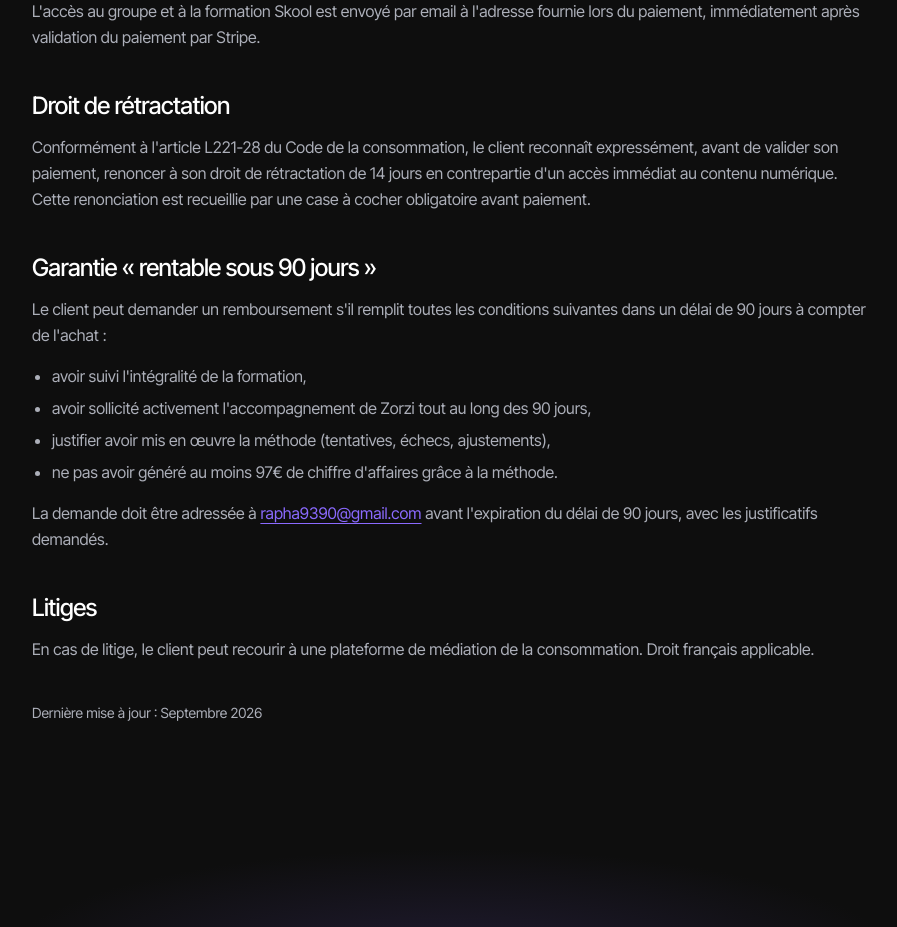
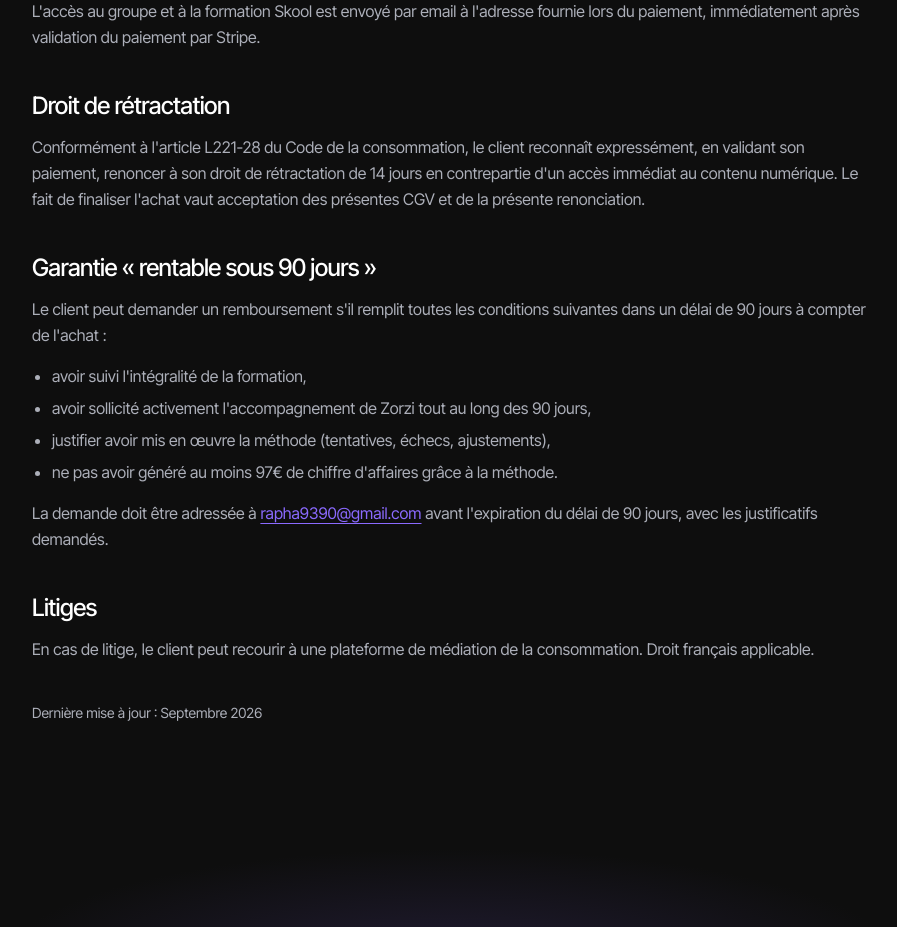
Before and after one commit to velascozorzi-hash/leomethod, a React (Vite) app: page /legal/cgv in a window 1280 px wide. Shown: the part 820-1747 px from the top of the page, without its empty margins (188-1085 px from the left). Built offline with nearby package versions, Linux system fonts and the light colour scheme; the HTML template or start-up script is replaced by a standard one.

Commit message:
Changes
Co-authored-by: velascozorzi-hash <283394639+velascozorzi-hash@users.noreply.github.com>

```diff
--- a/src/pages/legal/cgv.tsx
+++ b/src/pages/legal/cgv.tsx
@@ -23,10 +23,10 @@ const CGVPage = () => (
 
         <h2>Droit de rétractation</h2>
         <p>
-            Conformément à l'article L221-28 du Code de la consommation, le client reconnaît expressément,
-            avant de valider son paiement, renoncer à son droit de rétractation de 14 jours en contrepartie
-            d'un accès immédiat au contenu numérique. Cette renonciation est recueillie par une case à
-            cocher obligatoire avant paiement.
+            Conformément à l'article L221-28 du Code de la consommation, le client reconnaît
+            expressément, en validant son paiement, renoncer à son droit de rétractation de 14 jours
+            en contrepartie d'un accès immédiat au contenu numérique. Le fait de finaliser l'achat vaut
+            acceptation des présentes CGV et de la présente renonciation.
         </p>
 
         <h2>Garantie « rentable sous 90 jours »</h2>
```
